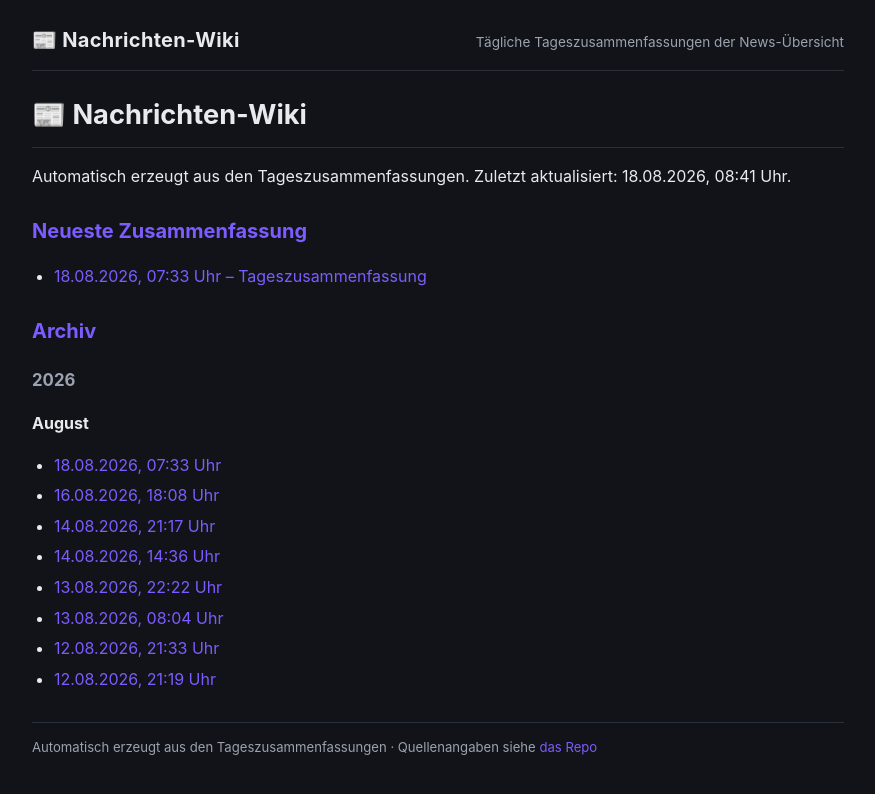
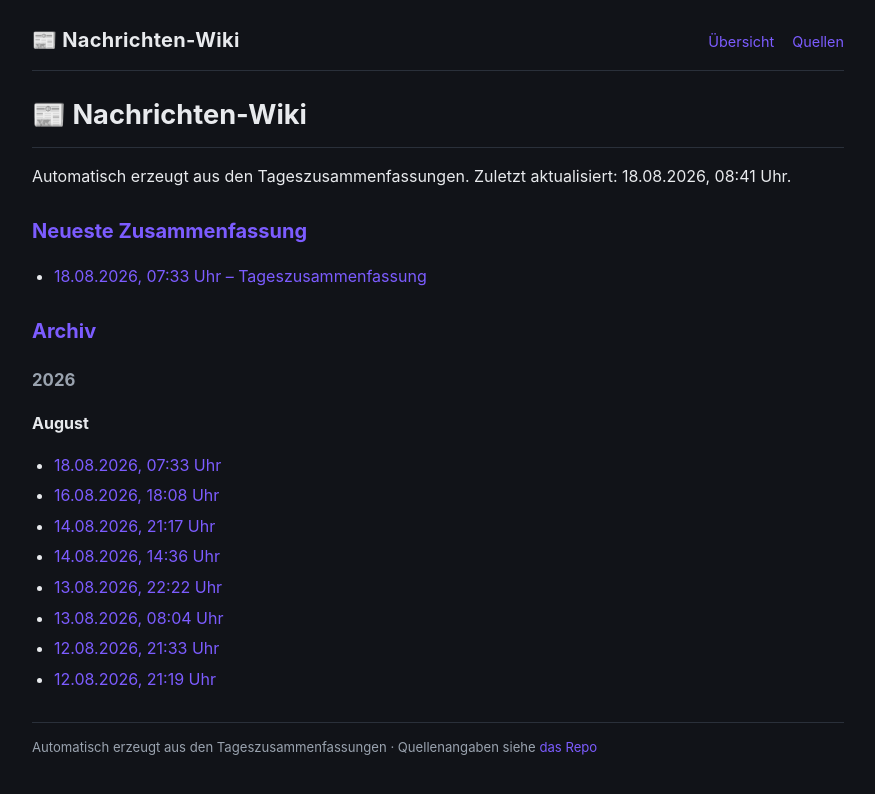
Before and after one commit to Ubuntu51/news-wiki, a Jekyll site: the page built from index.md, in a window 1280 px wide. Shown: the top 794 px of the page, without its empty margins (202-1077 px from the left). Built offline with Jekyll 4.4.1, drawn with Linux system fonts in a browser that asks for light colours; our own code applies the rules of GitHub Pages for plain Markdown files.

Commit message:
README mit Quellenangaben + Quellen-Link in der Kopfzeile

```diff
--- a/_layouts/default.html
+++ b/_layouts/default.html
@@ -10,7 +10,10 @@
 <div class="wrap">
   <header class="top">
     <a class="brand" href="{{ '/' | relative_url }}">📰 Nachrichten-Wiki</a>
-    <span class="sub">{{ site.description }}</span>
+    <span class="nav">
+      <a href="{{ '/' | relative_url }}">Übersicht</a>
+      <a href="{{ '/README.html' | relative_url }}">Quellen</a>
+    </span>
   </header>
   <main class="content">
 {{ content }}
--- a/assets/css/style.css
+++ b/assets/css/style.css
@@ -48,6 +48,8 @@ header.top .brand {
 }
 header.top .brand:hover { color: var(--accent); text-decoration: none; }
 header.top .sub { color: var(--muted); font-size: 0.85rem; }
+header.top .nav { color: var(--muted); font-size: 0.9rem; }
+header.top .nav a { margin-left: 14px; }
 
 .content h1 {
   font-size: 1.7rem;
```
Also changed, not shown: README.md (added).
